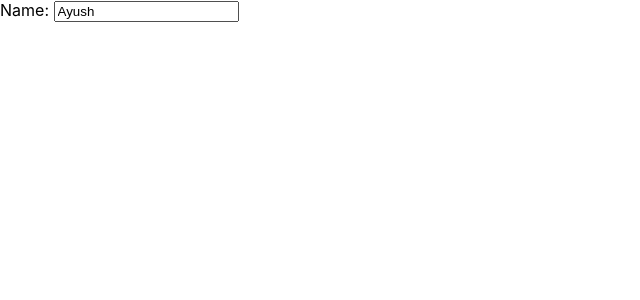
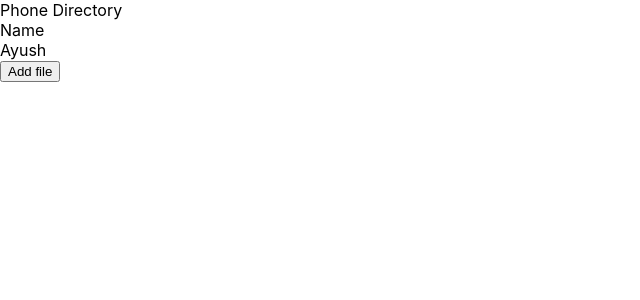
Before and after one commit to ayushmaz/phone-directory, a React (Create React App) app: page / in a window 1280 px wide. Shown: the top 300 px of the page, without its empty margins (0-640 px from the left). Built offline with nearby package versions, Linux system fonts and the light colour scheme.

Commit message:
created 'Header' component

```diff
--- a/src/App.js
+++ b/src/App.js
@@ -1,15 +1,14 @@
 import React from 'react';
+import Header from './Header'
 
 function App() {
   return (
     <div >
-      {/* <div>Phone Directory</div>
+      <Header/>
       <span>Name</span> <br/>
       <span>Ayush</span>
       <br/>
-      <button>Add file</button> */}
-      <label htmlFor="name">Name: </label>
-      <input type="text" id = "name" defaultValue="Ayush"></input>
+      <button>Add file</button>
     </div>
   );
 }
--- /dev/null
+++ b/src/Header.js
@@ -0,0 +1,17 @@
+import React from 'react';
+
+const Header = function(){
+    return(
+        <div>Phone Directory</div>
+    );
+}
+
+
+//we dont need a class component as there is no state
+// class Header extends Component{
+//     render(){
+//         return(<div>Phone Directory</div>);
+//     }
+// }
+
+export default Header;
```
